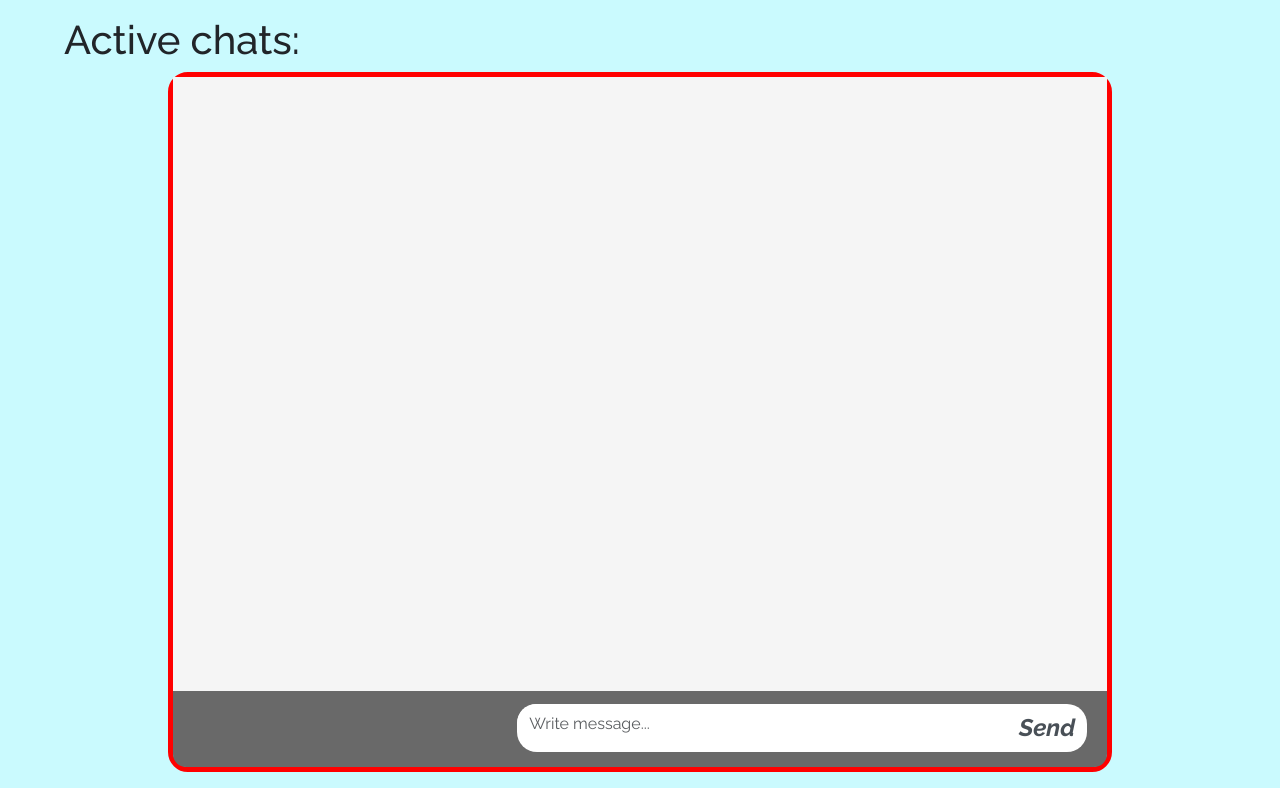
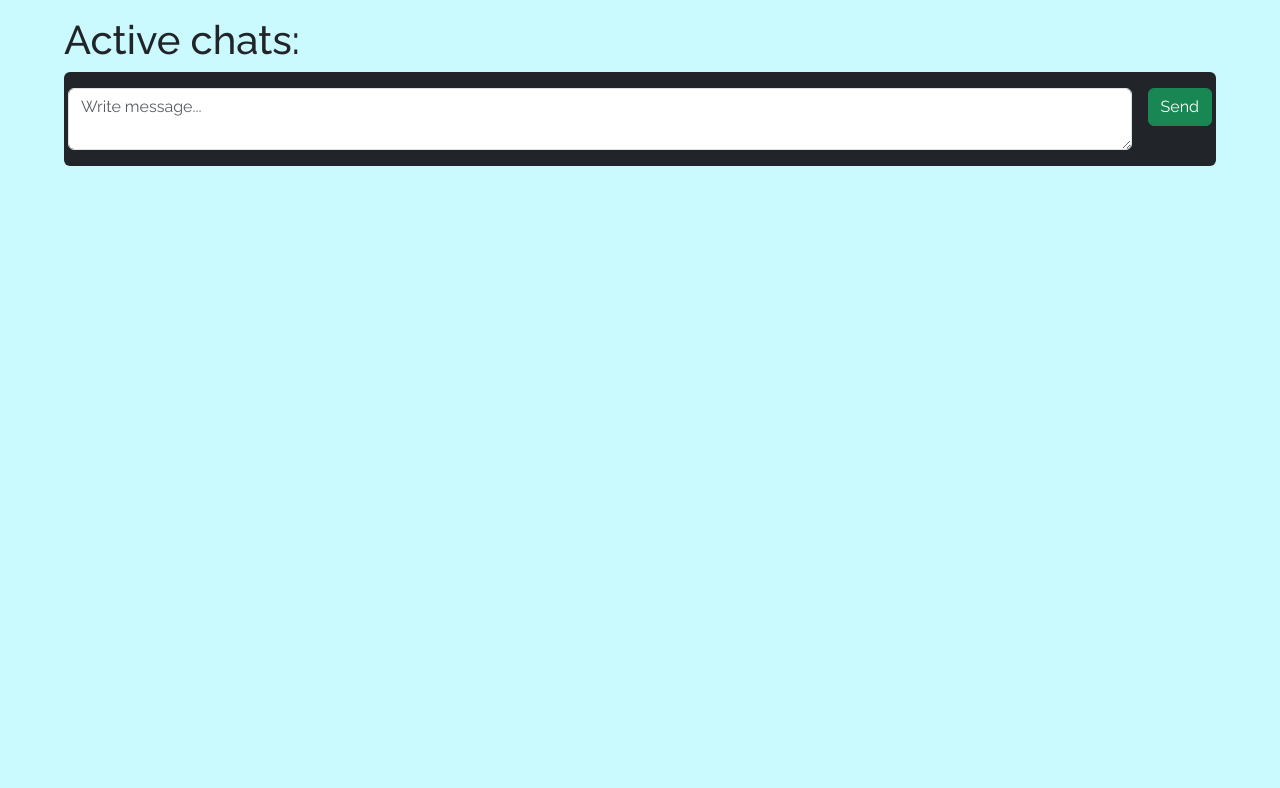
Before and after one commit to x13xDread/CSET-180-project, a Flask app: page /chats in a window 1280 px wide. Shown: the part 128-916 px from the top of the page. After the commit the page ends 294 px from the top, so only its background shows below. Run offline with Flask 3, Linux system fonts and the light colour scheme; data that the repository does not hold is empty.

Commit message:
basic chat function
still need to make a iniate chat option on return page and delete chat option on chats page

```diff
--- a/main.py
+++ b/main.py
@@ -288,11 +288,25 @@ def reviews_specefic(id):
     return render_template('reviews.html',reviews=reviews,product=product)
 
 @app.route('/chats')
-def chat_messages():
-    chat_messages = conn.execute(text('Select * from chat_messages;'))
-    return render_template('chats.html',chat_messages=chat_messages)
+def chat_list():
+    chats = conn.execute(text('Select * from chats;'))
+    return render_template('chats.html',chats = chats, id = id)
 
+@app.route('/chats/<id>')
+def chat_messages(id):
+    chat_messages = conn.execute(text(f'Select * from chat_messages where chat_id = {id};'))
+    return render_template('chats.html',chat_messages=chat_messages, id = id)
 
+@app.route('/chats/<id>/send', methods=['POST'])
+@login_required
+def process_new_message(id):
+    if request.method == "POST":
+        conn.execute(
+                text(f"INSERT INTO chat_messages (chat_id, sent_from, message) values ('{id}','{session['user']['email']}', :message)"),
+                request.form
+            )
+        conn.commit()
+    return redirect(f'/chats/{id}')
 
 @app.route('/products/reviews/new/<id>')
 @login_required
--- a/static/model.sql
+++ b/static/model.sql
@@ -105,10 +105,12 @@ desc chats;
 
 create table chat_messages (
 	chat_id int not null,
+    sent_from varchar(100),
     message longtext not null,
     image_link varchar(255),
     message_time timestamp default current_timestamp,
 
+    foreign key (sent_from) references users(email),
     foreign key (chat_id) references chats (chat_id)
 );
 
--- a/templates/chats.html
+++ b/templates/chats.html
@@ -1,158 +1,45 @@
 {% extends "base.html" %}
 {% block body %}
-<style>
-.main-container{
-    border: 5px red;
-    border-style: solid;
-    border-radius: 20px;
-    width: 82%;
-    height: 700px;
-    margin: auto;
-}
-/* Styling the message page */
 
-.msg-page {
-    max-height: 500px;
-    overflow-y: auto;
-}
+{%if chats%}
+  <h1>Active chats: </h1>
+  {% for chat in chats %}
+    <div class = 'w-100 d-flex justify-content-center'>
+      <a href="{{url_for('chat_messages', id = chat['chat_id'])}}">
+        <button class="btn btn-secondary">
+          <h6>chat number: {{chat['chat_id']}}</h6>
 
-/* Styling the msg-header container */
-.msg-header {
-    border: 1px solid #ccc;
-    width: 100%;
-    height: 10%;
-    border-bottom: none;
-    display: inline-block;
-    background-color: #efefef;
-    margin: 0;
-    border-top-left-radius: 20px;
-    border-top-right-radius: 20px;
-}
+          <h6>Between {{chat['email1']}} and {{chat['email2']}}</h6>
+        </button>
+      </a>
 
-.msgimg {
-    margin-left: 2%;
-    float: left;
-}
-
-.container1 {
-    width: 270px;
-    height: auto;
-    float: left;
-    margin: 0;
-}
-.chat-page{
-height: 89%;
-background-color: whitesmoke;
-}
-/* Sending message section*/
-.msg-bottom{
-height:11%;
-background-color: dimgray;
-width: auto;
-border-bottom-left-radius: 13px;
-border-bottom-right-radius: 13px;
-}
-.input-group {
-    float: right;
-    margin: auto;
-    margin-top: 13px;
-    margin-right: 20px;
-    outline: none !important;
-    border-radius: 20px;
-    width: 61% !important;
-    background-color: #fff;
-    position: relative;
-    display: flex;
-    flex-wrap: wrap;
-    align-items: stretch;
-}
-
-.input-group>.form-control {
-position: relative;
-flex: 1 1 auto;
-width: 1%;
-margin-bottom: 0;
-    }
-
-.form-control {
-border: none !important;
-border-radius: 20px !important;
-display: block;
-height: calc(2.25rem + 2px);
-padding: 0.375rem 0.75rem;
-font-size: 1rem;
-line-height: 1.5;
-color: #495057;
-background-color: #fff;
-background-clip: padding-box;
-transition: border-color .15s ease-in-out, box-shadow .15s ease-in-out;
-    }
-
-.input-group-text {
-background: transparent !important;
-border: none !important;
-display: flex;
-align-items: center;
-padding: 0.375rem 0.75rem;
-margin-bottom: 0;
-font-size: 1.5rem;
-font-weight: b;
-line-height: 1.5;
-color: #495057;
-text-align: center;
-white-space: nowrap;
-background-color: #e9ecef;
-border: 1px solid #ced4da;
-border-radius: 0.25rem;
-font-weight: bold !important;
-cursor: pointer;
-    }
-
-input:focus {
-outline: none;
-border: none !important;
-box-shadow: none !important;
-    }
-
-</style>
-<h1>Active chats: </h1>
+    </div>
+  {% endfor %}
+{%endif%}
 <div class="main-container">
-<div class="chat-page">
-    <div class="msg-inbox">
-        <div class="chats">
-            <div class="msg-page">
+  <div class="bg-dark rounded ">
+    <form action="/chats/{{id}}/send" method="POST" class="d-flex justify-content-between pt-3 pe-1 ps-1">
+        <textarea type="text" name="message" class="form-control me-3 mb-3" placeholder="Write message..."></textarea>
+        <input type="submit" value="Send" class = "h-75 btn btn-success">
+      </form>
   </div>
-        </div>
-    </div>
-</div>
-<div class="msg-bottom">
-    <div class="input-group">
-        <input type="text" class="form-control" placeholder="Write message...">
-        <div class="input-group-append ">
-            <span class="input-group-text"><i class="bi bi-send ">Send</i>
-            </span>
-        </div>
-    </div>
-</div>
-</div>
+  <div class="bg-white">
     {% for chat in chat_messages %}
     <div class="col-50 mt-3 border-top pt-4">
       <h6>chat number:</h6>
       {{chat['chat_id']}}
-        </div>
-        <div class="col-50 mt-3 border-top pt-4">
       <h6>message:</h6>
       {{chat['message']}}
-        </div>
-        <div class="col-50 mt-3 border-top pt-4">
       <h6>Link:</h6>
       {{chat['image_link']}}
-        </div>
-        <div class="col-50 mt-3 border-top pt-4">
       <h6>Time:</h6>
       {{chat['message_time']}}
     </div>
 {% endfor %}
   </div>
+</div>
+
+
+
 
 {% endblock %}
```
Lines whose indentation alone changed are shown as unchanged.
